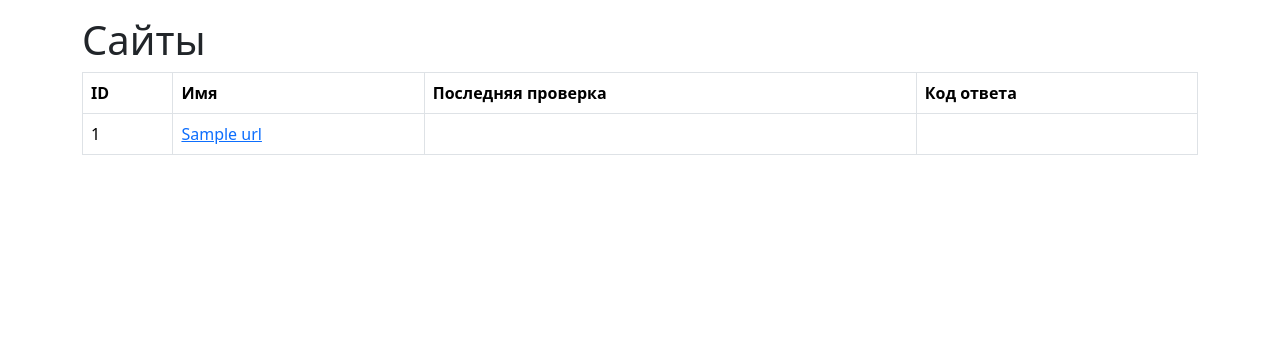
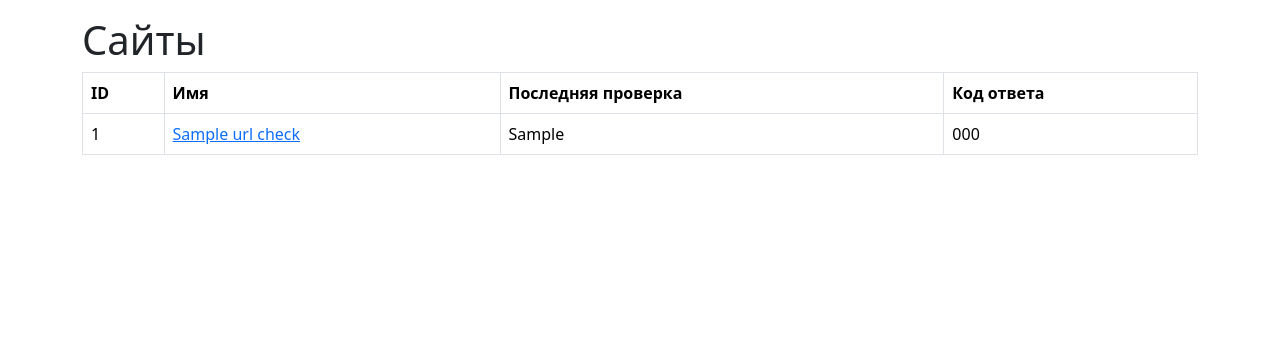
Before and after one commit to TolkienRools/python-project-83, a Flask app: page /urls in a window 1280 px wide. Shown: the part 56-420 px from the top of the page. Run offline with Flask 3, Linux system fonts and the light colour scheme; a database or web service that is not in the repository returns one stand-in record (values such as "Sample title"); some libraries are stand-ins or nearby versions.

Commit message:
add checks for urls

```diff
--- a/database.sql
+++ b/database.sql
@@ -7,8 +7,9 @@ CREATE TABLE IF NOT EXISTS urls (
 CREATE TABLE IF NOT EXISTS url_checks (
     id bigint PRIMARY KEY GENERATED ALWAYS AS IDENTITY,
     url_id bigint REFERENCES urls(id) NOT NULL,
-    status_code int NOT NULL,
+    status_code int,
     h1 varchar(255),
     title varchar(500),
-    description text
+    description text,
+    created_at date NOT NULL
 );
--- a/page_analyzer/app.py
+++ b/page_analyzer/app.py
@@ -6,9 +6,10 @@ from flask import Flask, render_template, request, redirect, url_for, flash
 from dotenv import load_dotenv
 from datetime import datetime
 
-from .models import UrlStorage
+from .models import UrlStorage, UrlCheck
 
 storage = UrlStorage()
+checker = UrlCheck()
 
 load_dotenv()
 
@@ -34,18 +35,29 @@ def urls_post():
 
     url_obj = {"name": from_url, "created_at": datetime.now()}
     storage.save(url_obj)
-    print(url_obj)
     return redirect(url_for('urls_identity', id=url_obj['id']))
 
 
 @app.route('/urls', methods=['GET'])
 def urls_get():
-    urls = storage.get_urls()
-    return render_template('urls.html', urls=urls)
+    checks = checker.get_last_checks()
+    return render_template('urls.html', checks=checks)
 
 
 @app.route('/urls/<id>')
 def urls_identity(id):
     # get data from database and send to template
     url_obj = storage.get_url(id)
-    return render_template('urls_identity.html', url=url_obj)
+    url_check_objs = checker.get_checks(id)
+    return render_template('url.html', url=url_obj,
+                           checks=url_check_objs)
+
+
+@app.route('/urls/<id>/checks', methods=['POST'])
+def urls_identity_checks(id):
+    url_check_obj = {"url_id": int(id), "status_code": None,
+                     "h1": None, "title": None, "description": None,
+                     "created_at": datetime.now()}
+
+    checker.save(url_check_obj)
+    return redirect(url_for('urls_identity', id=id))
--- a/page_analyzer/models.py
+++ b/page_analyzer/models.py
@@ -55,3 +55,40 @@ class UrlStorage:
                 id = cur.fetchone()[0]
                 url['id'] = id
             conn.commit()
+
+
+class UrlCheck:
+
+    def get_checks(self, url_id):
+        with get_db_connection() as conn:
+            with conn.cursor(cursor_factory=DictCursor) as curs:
+                curs.execute("""SELECT * FROM url_checks
+                WHERE url_id = %s ORDER BY id""", (url_id, ))
+                # return [dict(row) for row in curs]
+                return curs.fetchall()
+
+    def get_last_checks(self):
+        with get_db_connection() as conn:
+            with conn.cursor(cursor_factory=DictCursor) as curs:
+                curs.execute("""SELECT urls.id, urls.name, MAX(url_checks.created_at) AS last_check,
+                url_checks.status_code AS status_code FROM url_checks
+                RIGHT JOIN urls ON url_checks.url_id = urls.id
+                GROUP BY urls.id, urls.name, url_checks.status_code
+                ORDER BY urls.id""")
+                # return [dict(row) for row in curs]
+                return curs.fetchall()
+
+    def save(self, url_check):
+        with get_db_connection() as conn:
+            with conn.cursor() as cur:
+                cur.execute(
+                    """INSERT INTO url_checks (url_id, status_code,
+                    h1, title, description, created_at)
+                    VALUES (%s, %s, %s, %s, %s, %s) RETURNING id""",
+                    (url_check['url_id'], url_check['title'],
+                     url_check['h1'], url_check['status_code'],
+                     url_check['description'], url_check['created_at'])
+                )
+                id = cur.fetchone()[0]
+                url_check['id'] = id
+            conn.commit()
--- a/page_analyzer/templates/urls.html
+++ b/page_analyzer/templates/urls.html
@@ -17,20 +17,16 @@
     </tr>
     </thead>
     <tbody>
-        {% for url in urls %}
+        {% for check in checks %}
         <tr>
-          <td>{{url['id']}}</td>
+          <td>{{ check['id'] }}</td>
           <td>
-            <a href="/urls/{{url['id']}}">
-              {{url['name']}}
+            <a href="/urls/{{ check['id'] }}">
+              {{ check['name'] }}
             </a>
           </td>
-
-          <td></td>
-
-
-          <td></td>
-
+          <td>{{ check['last_check'] if check['last_check'] is not none else '' }}</td>
+          <td>{{ check['status_code'] if check['status_code'] is not none else '' }}</td>
         </tr>
         {% endfor %}
     </tbody>
```
Also changed, not shown: page_analyzer/templates/url.html (renamed from page_analyzer/templates/urls_identity.html, +11 -11 lines).
